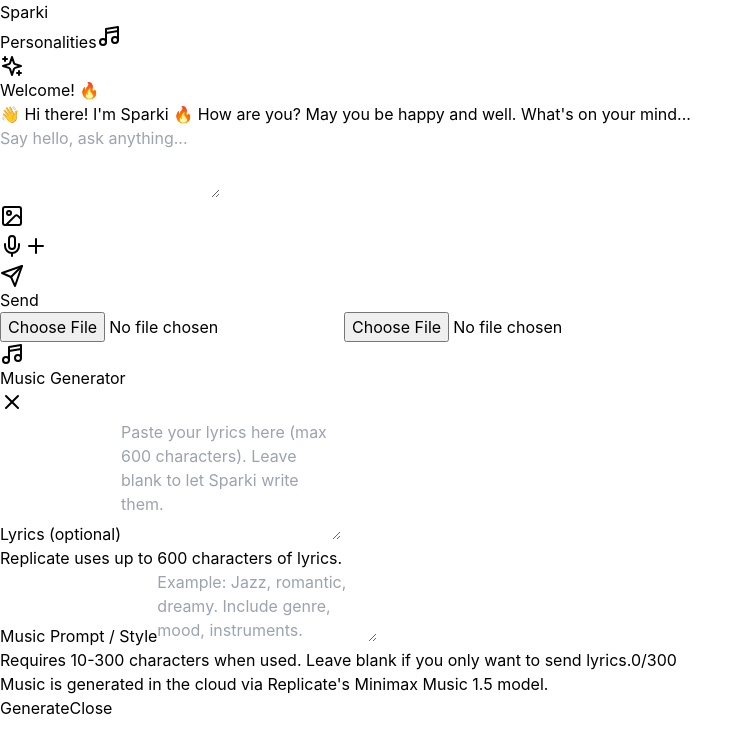
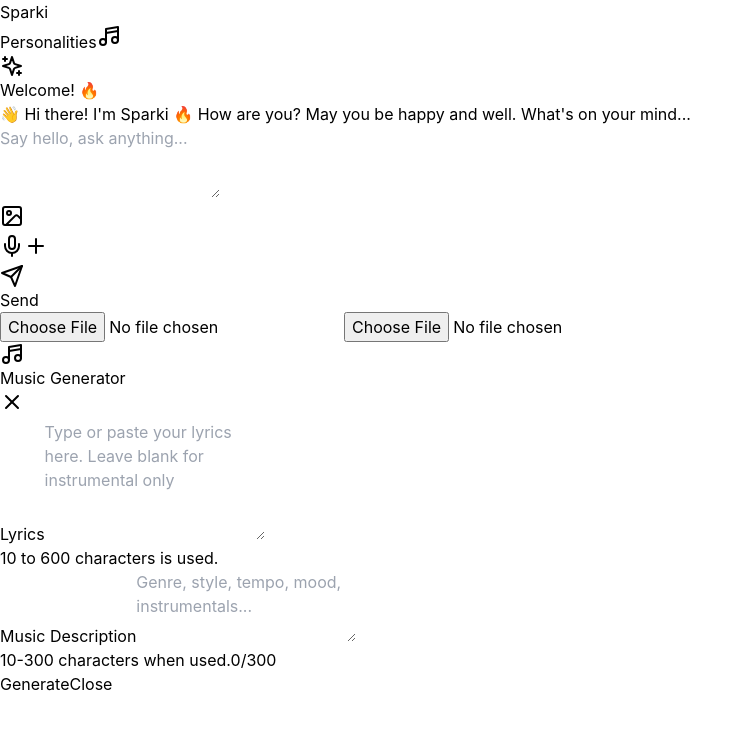
Before and after one commit to jerrymcma/sparkiai, a React (Vite) app in the folder sparkifire-web/: page / in a window 1280 px wide. Both pictures are taken after a click on the button 108 px from the left and 36 px from the top of the page. Shown: the top 754 px of the page, without its empty margins (0-739 px from the left). Built offline with nearby package versions, Linux system fonts and the light colour scheme.

Commit message:
UI: Final cleanup of Music Generator dialog text

```diff
--- a/sparkifire-web/src/components/MusicGenerationDialog.tsx
+++ b/sparkifire-web/src/components/MusicGenerationDialog.tsx
@@ -94,30 +94,30 @@
         {/* Content */}
         <div className="px-6 py-4 space-y-4 overflow-y-auto">
           <div className="space-y-1">
-            <label className="block text-sm font-semibold text-gray-800">Lyrics (optional)</label>
+            <label className="block text-sm font-semibold text-gray-800">Lyrics</label>
             <textarea
               value={lyrics}
               onChange={(e) => setLyrics(e.target.value)}
               className="w-full px-3 py-2 border border-gray-300 rounded-lg text-sm resize-none focus:outline-none focus:ring-2 focus:ring-blue-500 focus:border-blue-500"
               rows={5}
-              placeholder="Paste your lyrics here (max 600 characters). Leave blank to let Sparki write them."
+              placeholder="Type or paste your lyrics here. Leave blank for instrumental only"
               maxLength={1000}
             />
-            <p className="text-xs text-gray-500">Replicate uses up to 600 characters of lyrics.</p>
+            <p className="text-xs text-gray-500">10 to 600 characters is used.</p>
           </div>
 
           <div className="space-y-1">
-            <label className="block text-sm font-semibold text-gray-800">Music Prompt / Style</label>
+            <label className="block text-sm font-semibold text-gray-800">Music Description</label>
             <textarea
               value={stylePrompt}
               onChange={(e) => setStylePrompt(e.target.value)}
               className="w-full px-3 py-2 border border-gray-300 rounded-lg text-sm resize-none focus:outline-none focus:ring-2 focus:ring-blue-500 focus:border-blue-500"
               rows={3}
-              placeholder="Example: Jazz, romantic, dreamy. Include genre, mood, instruments."
+              placeholder="Genre, style, tempo, mood, instrumentals..."
               maxLength={300}
             />
             <div className="flex items-center justify-between text-xs text-gray-500">
-              <span>Requires 10-300 characters when used. Leave blank if you only want to send lyrics.</span>
+              <span>10-300 characters when used.</span>
               <span>{stylePrompt.length}/300</span>
             </div>
           </div>
@@ -131,9 +131,6 @@
 
         {/* Footer */}
         <div className="px-6 py-4 border-t border-gray-200 flex justify-end space-x-3">
-          <div className="flex-1">
-            <p className="text-xs text-gray-500">Music is generated in the cloud via Replicate's Minimax Music 1.5 model.</p>
-          </div>
           <button
             onClick={handleGenerate}
             disabled={isGeneratingMusic}
```
